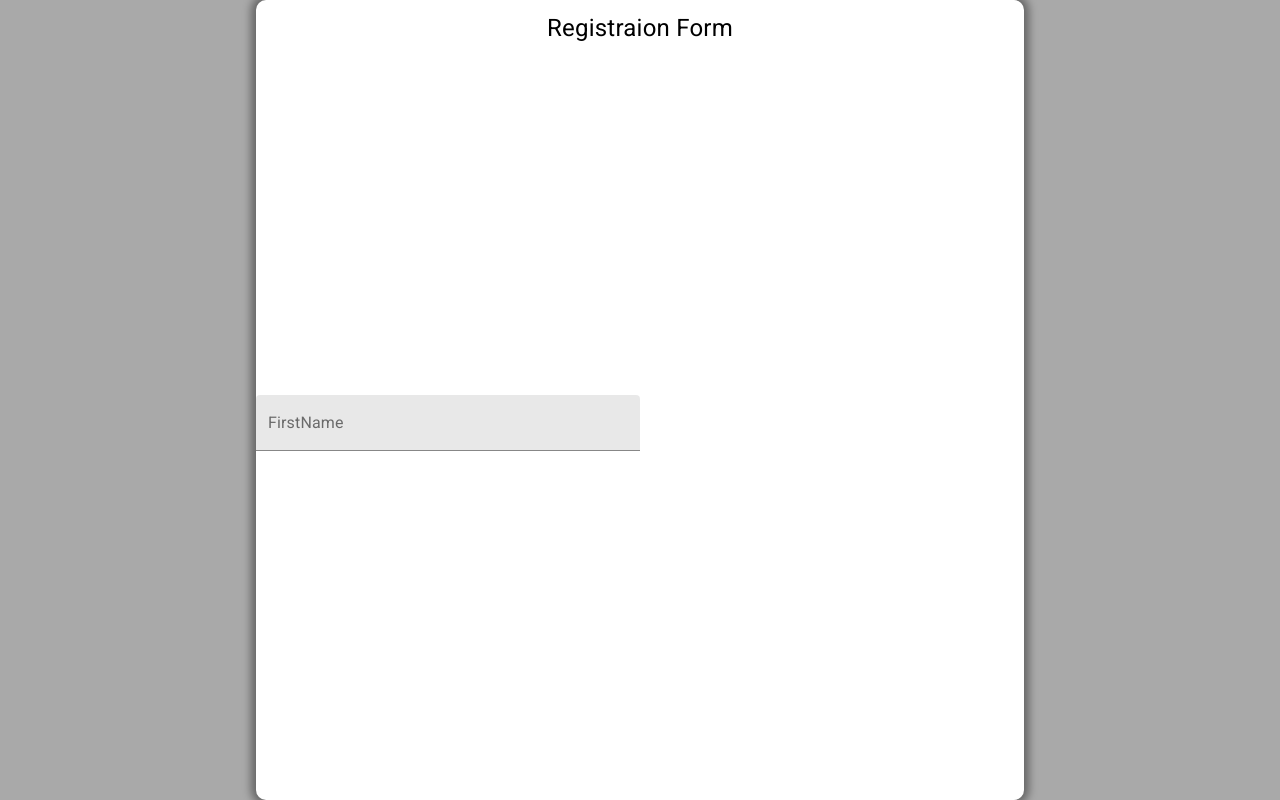
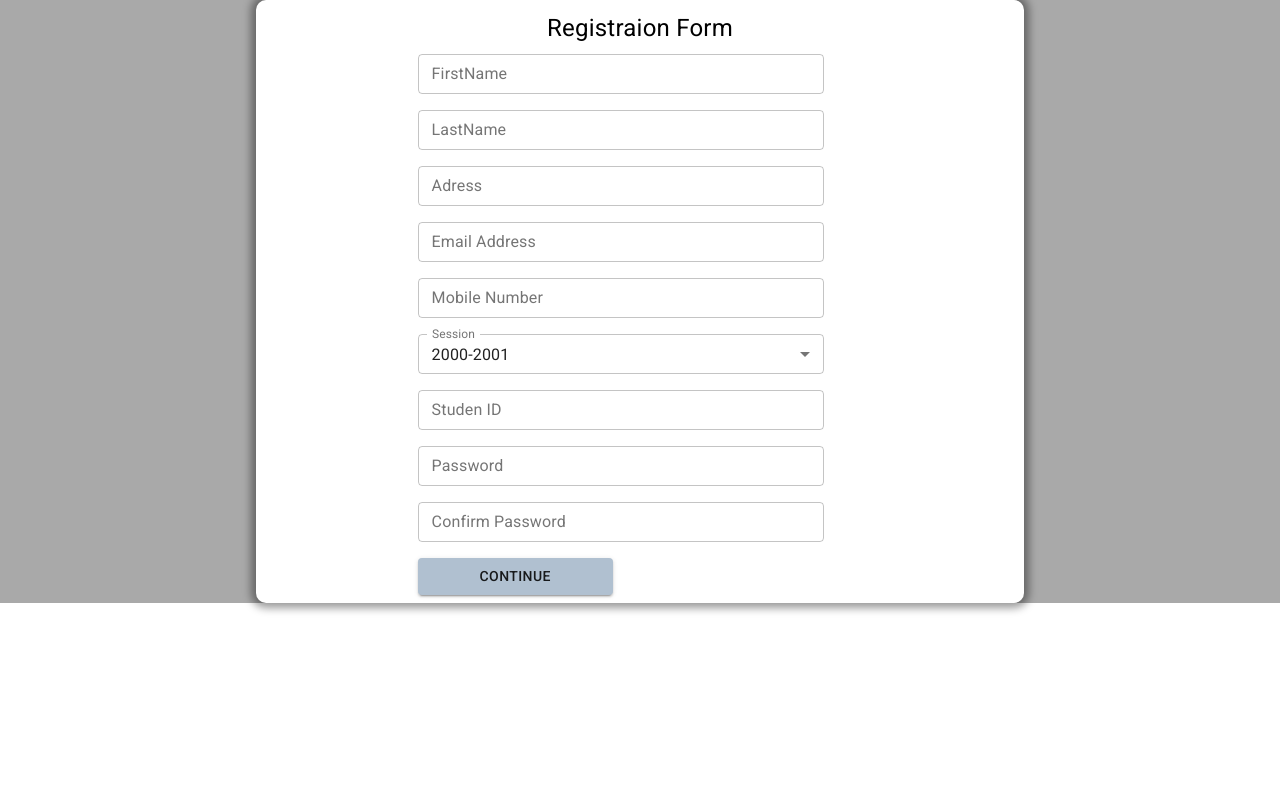
Before and after one commit to ShamimMahmud25/UniversityApp, a React (Create React App) app: page /new in a window 1280 px wide. Built offline with nearby package versions, Linux system fonts and the light colour scheme.

Commit message:
NewRegistration is added and validation is also aadded

```diff
--- /dev/null
+++ b/src/components/validation.js
@@ -0,0 +1,81 @@
+export const validate = (Name, value) => {
+  if (Name === "FirstName") {
+    if (!/^\s*$/.test(value)) {
+      if (!/^[A-Za-z\s]*$/.test(value)) {
+        return {
+          isValid: false,
+          message: "First Name can not contain special characters",
+        };
+      } else {
+        return {
+          isValid: true,
+          message: "",
+        };
+      }
+    } else {
+      return {
+        isValid: false,
+        message: "First Name Required",
+      };
+    }
+  } else if (Name === "LastName") {
+    if (!/^\s*$/.test(value)) {
+        if (!/^[A-Za-z\s]*$/.test(value)) {
+            return {
+              isValid: false,
+              message: "Last Name can not contain special characters",
+            };
+          } else {
+            return {
+              isValid: true,
+              message: "",
+            };
+          }
+    } else {
+      return {
+        isValid: false,
+        message: "Last Name Required",
+      };
+    }
+  }
+  else if(Name==="Address"){
+      if(!/^\s*$/.test(value)){
+          return {
+            isValid: true,
+            message: "",
+          }
+      }
+      else {
+        return {
+            isValid: false,
+            message: "Address Required",
+          };
+      }
+  }
+  else if(Name==="Email"){
+    if(!/^\s*$/.test(value)){
+      if (  /^(([^<>()\]\\.,;:\s@"]+(\.[^<>()\]\\.,;:\s@"]+)*)|(".+"))@((\[[0-9]{1,3}\.[0-9]{1,3}\.[0-9]{1,3}\.[0-9]{1,3}])|(([a-zA-Z\-0-9]+\.)+[a-zA-Z]{2,}))$/.test(
+            value
+          )){
+            return {
+                isValid: true,
+                message: "",
+              }
+          }
+        else
+        {
+            return {
+                isValid:false,
+                message:"This does not look like email!"
+            }
+        }
+
+    }
+    else {
+      return {
+          isValid: false,
+          message: "Email Required",
+        };
+    }
+  }
+};
--- a/src/modules/Registration/NewRegistration.js
+++ b/src/modules/Registration/NewRegistration.js
@@ -6,35 +6,96 @@ import { getUserReducer } from "./reducer";
 import { updateUserInfo } from "./action";
 import { connect } from "react-redux";
 import { useHistory } from "react-router-dom";
-import axios from 'axios';
-import {Grid,Typography} from "@material-ui/core";
+import axios from "axios";
+import { Grid, Typography, Button, CircularProgress, MenuItem} from "@material-ui/core";
+import { validate } from "../../components/validation";
+
+const sessions = [
+  {
+    value: "2000-2001",
+  },
+  {
+    value: "2001-2002",
+  },
+  {
+    value: "2002-2003",
+  },
+  {
+    value: "2003-2004",
+  },
+  {
+    value: "2004-2005",
+  },
+  {
+    value: "2005-2006",
+  },
+  {
+    value: "2007-2008",
+  },
+  {
+    value: "2008-2009",
+  },
+  {
+    value: "2009-2010",
+  },
+  {
+    value: "2010-2011",
+  },
+  {
+    value: "2011-2012",
+  },
+  {
+    value: "2012-2013",
+  },
+  {
+    value: "2013-2014",
+  },
+  {
+    value: "2014-2015",
+  },
+  {
+    value: "2015-2016",
+  },
+  {
+    value: "2016-2017",
+  },
+  {
+    value: "2017-2018",
+  },
+];
 
 const useStyles = makeStyles((theme) => {
   return {
     container: {
       background: "#A9A9A9",
-      height:"100vh",
       // display:'flex',
-      justifyContent:'center'
+      justifyContent: "center",
     },
     formContainer: {
       margin: "0% 20% 0% 20%",
       fontSize: "15px",
-      background:'white',
-      borderRadius: '10px',
-      boxShadow: '0px 0px 8px 5px rgba(0, 0, 0, .4)',
-      display:'flex',
-      flexDirection:'row'
+      background: "white",
+      borderRadius: "10px",
+      boxShadow: "0px 0px 8px 5px rgba(0, 0, 0, .4)",
+      display: "flex",
+      flexDirection: "row",
     },
     errormessage: {
       fontSize: 20,
       color: "#FF0000",
     },
-    header : {
-        textAlign:'center',
-        fontSize:'1.5rem',
-        marginTop:'10px',
-        maxHeight:'150px'
+    header: {
+      textAlign: "center",
+      fontSize: "1.5rem",
+      marginTop: "10px",
+      maxHeight: "150px",
+    },
+    Info: {
+      margin: "0% 25% 0% 20%",
+    },
+    loading: {
+      color: "white",
+      position: "absolute",
     }
   };
 });
@@ -43,6 +104,7 @@ const NewRegistrationComponent = (props) => {
   const classes = useStyles();
   const history = useHistory();
   const [firstName, setfirstName] = useState("");
+  const [loading, setLoading] = useState(false);
   const [registrationError, setRegistrationError] = useState("");
   const [lastName, setlastName] = useState("");
   const [address, setAddress] = useState("");
@@ -51,13 +113,31 @@ const NewRegistrationComponent = (props) => {
   const [password, setPassword] = useState("");
   const [confirmPassword, setconfirmPassword] = useState("");
   const [studentID, setstudentID] = useState("");
-  const [errorMessage, setErrorMessage] = useState("");
   const [email, setEmail] = useState(props.signupData.emailAddress);
+  const [error,setError]=useState({
+    firstName:null,
+    lastName:null,
+    address:null,
+    mobile:null,
+    session:null,
+    password:null,
+    studentID:null,
+    email:null,
+    confirmPassword:null
+  })
+  const [errorMessage,setErrorMessage]=useState({
+    firstName:"",
+    lastName:"",
+    address:"",
+    mobile:"",
+    session:"",
+    password:"",
+    studentID:"",
+    email:"",
+    confirmPassword:""
+  })
   const handleSubmit = (event) => {
     event.preventDefault();
-    if (password !== confirmPassword) {
-      setErrorMessage("Password Do Not Match");
-    }
     const Data = {
       firstName,
       lastName,
@@ -68,77 +148,214 @@ const NewRegistrationComponent = (props) => {
       studentID,
       email,
     };
-    axios.post("http://localhost:2021/signup", Data)
-    .then(response => {
+    axios
+      .post("http://localhost:2021/signup", Data)
+      .then((response) => {
         props.dispatch(updateUserInfo(Data));
         console.log(response.status);
-          setRegistrationError('');
+        setRegistrationError("");
         history.push("/home");
       })
-    .catch(error => {
+      .catch((error) => {
         setRegistrationError(error.response.data.message);
         console.log(error.response.data);
       });
-
   };
   const handlefirstName = (e) => {
     setfirstName(e.target.value);
-    setRegistrationError('');
+    setRegistrationError("");
   };
   const handleEmail = (e) => {
     setEmail(e.target.value);
-    setRegistrationError('');
+    setRegistrationError("");
   };
   const handlelastName = (e) => {
     setlastName(e.target.value);
-    setRegistrationError('');
+    setRegistrationError("");
   };
-  const handleAdress = (e) => {
+  const handleAddress = (e) => {
     setAddress(e.target.value);
-    setRegistrationError('');
+    setRegistrationError("");
   };
   const handleMobile = (e) => {
     setMobile(e.target.value);
-    setRegistrationError('');
+    setRegistrationError("");
   };
   const handleSession = (e) => {
     setSession(e.target.value);
-    setRegistrationError('');
+    setRegistrationError("");
   };
   const handlePassword = (e) => {
     setPassword(e.target.value);
-    setRegistrationError('');
+    setRegistrationError("");
   };
   const handlestudentID = (e) => {
     setstudentID(e.target.value);
-    setRegistrationError('');
+    setRegistrationError("");
   };
   const handleConfirmPassword = (e) => {
     setconfirmPassword(e.target.value);
-    setRegistrationError('');
+    setRegistrationError("");
 
     if (e.target.value !== password) {
-      setErrorMessage("Password Do Not Match");
+      //setErrorMessage("Password Do Not Match");
     } else {
-      setErrorMessage("");
+      //setErrorMessage("");
     }
   };
+  const validationCheck=(field,value,Name)=>{
+    const validatedResult=validate(Name,value);
+    setError((prevState)=>({
+          ...prevState,
+           [field]:!validatedResult.isValid
+        }));
+        setErrorMessage((prevState)=>({
+        ...prevState,
+        [field]:validatedResult.message
+      }))
+
+  }
 
   return (
-   <Grid container  className={classes.container}>
+    <Grid container className={classes.container}>
       <Grid item container className={classes.formContainer}>
         <Grid item xs={12}>
-          <Typography varient="h3"  className={classes.header}>
+          <Typography varient="h3" className={classes.header}>
             Registraion Form
           </Typography>
         </Grid>
-          <Grid item xs={12} sm={6}>
-         <TextField label="FirstName" fullWidth variant="filled">
-
+        <Grid item container className={classes.Info} spacing={2}>
+          <Grid item xs={12}>
+            <TextField
+              label="FirstName"
+              value={firstName}
+              onChange={handlefirstName}
+               onBlur={()=>validationCheck("firstName",firstName,"FirstName")}
+              size="small"
+              fullWidth
+              variant="outlined"
+              error={error.firstName}
+              helperText={errorMessage.firstName}
+            ></TextField>
+          </Grid>
+          <Grid item xs={12}>
+            <TextField
+              label="LastName"
+              value={lastName}
+              onChange={handlelastName}
+              onBlur={()=>validationCheck("lastName",lastName,"LastName")}
+              size="small"
+              fullWidth
+              variant="outlined"
+              error={error.lastName}
+              helperText={errorMessage.lastName}
+            ></TextField>
+          </Grid>
+          <Grid item xs={12}>
+            <TextField
+              label="Adress"
+              value={address}
+              onChange={handleAddress}
+              onBlur={()=>validationCheck("address",address,"Address")}
+              size="small"
+              fullWidth
+              variant="outlined"
+              error={error.address}
+              helperText={errorMessage.address}
+            ></TextField>
+          </Grid>
+          <Grid item xs={12}>
+            <TextField
+              label="Email Address"
+              value={email}
+              onChange={handleEmail}
+              onBlur={()=>validationCheck("email",email,"Email")}
+              size="small"
+              fullWidth
+              variant="outlined"
+              error={error.email}
+              helperText={errorMessage.email}
+            ></TextField>
+          </Grid>
+          <Grid item xs={12}>
+            <TextField
+              label="Mobile Number"
+              value={mobile}
+              onChange={handleMobile}
+              size="small"
+              fullWidth
+              variant="outlined"
+            ></TextField>
+          </Grid>
+          <Grid item xs={12}>
+            <TextField
+              label="Session"
+              select
+              value={session}
+              onChange={handleSession}
+              size="small"
+              fullWidth
+              variant="outlined"
+            >
+                 {sessions.map((option) => (
+            <MenuItem key={option.value} value={option.value}>
+              {option.value}
+            </MenuItem>
+          ))}
             </TextField>
           </Grid>
+          <Grid item xs={12}>
+            <TextField
+              label="Studen ID"
+              value={studentID}
+              onChange={handlestudentID}
+              size="small"
+              fullWidth
+              variant="outlined"
+            ></TextField>
           </Grid>
-
+          <Grid item xs={12}>
+            <TextField
+              label="Password"
+              value={password}
+              onChange={handlePassword}
+              size="small"
+              fullWidth
+              variant="outlined"
+            ></TextField>
+          </Grid>
+          <Grid item xs={12}>
+            <TextField
+              label="Confirm Password"
+              value={confirmPassword}
+              onChange={handleConfirmPassword}
+              size="small"
+              fullWidth
+              variant="outlined"
+            ></TextField>
+          </Grid>
+          <Grid item xs={12} sm={6}>
+            <Button
+              type="submit"
+              fullWidth
+              variant="contained"
+              color="primary"
+            >
+              {loading ? (
+                <CircularProgress
+                  variant="indeterminate"
+                  disableShrink
+                  className={classes.loading}
+                  size={24}
+                  thickness={5}
+                />
+              ) : (
+                "Continue"
+              )}
+            </Button>
+          </Grid>
+        </Grid>
+      </Grid>
     </Grid>
   );
 };
@@ -148,4 +365,6 @@ const mapStateToProps = (state) => {
     userData: getUserReducer(state),
   };
 };
-export const NewRegistration = connect(mapStateToProps)(NewRegistrationComponent);
+export const NewRegistration = connect(mapStateToProps)(
+  NewRegistrationComponent
+);
```
Also changed, not shown: src/modules/Login/Login.js (+6 -1 lines). Lines whose indentation alone changed are shown as unchanged.
